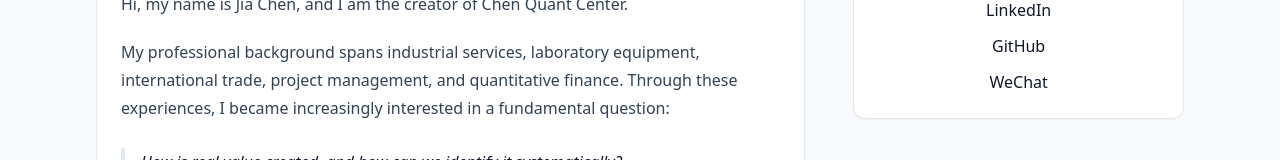
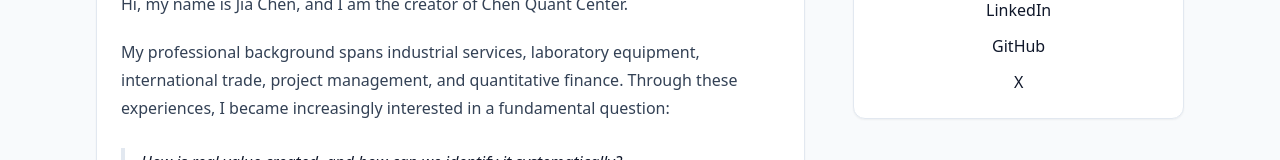
Before and after one commit to Jasper-Cyber/Chen-quant-center, a Next.js app: page /about in a window 1280 px wide. Shown: the part 252-412 px from the top of the page. Built offline with nearby package versions, Linux system fonts and the light colour scheme.

Commit message:
Social link update

```diff
--- a/src/app/about/page.tsx
+++ b/src/app/about/page.tsx
@@ -6,7 +6,7 @@ const socialLinks = [
   { name: "Substack", href: site.social.substack },
   { name: "LinkedIn", href: site.social.linkedin },
   { name: "GitHub", href: site.social.github },
-  { name: "WeChat", href: site.social.wechat },
+  { name: "X", href: site.social.X },
 ];
 
 export default function AboutPage() {
--- a/src/app/research/page.tsx
+++ b/src/app/research/page.tsx
@@ -3,11 +3,11 @@ import { site } from "@/lib/site";
 import { getSortedArticlesData } from "@/lib/articles"; // Import getSortedArticlesData
 
 export const metadata = { title: "Research and Insights" };
-
+X
 const channels = [
   { name: "Substack", href: site.social.substack, note: "Long-form notes and memos" },
   { name: "LinkedIn", href: site.social.linkedin, note: "Professional posts and commentary" },
-  { name: "WeChat Public Account", href: site.social.wechat, note: "Regional audience updates" },
+  { name: "X", href: site.social.X, note: "X updates" },
 ];
 
 export default function ResearchPage() {
--- a/src/lib/site.ts
+++ b/src/lib/site.ts
@@ -8,8 +8,8 @@ export const site = {
   email: "example@chenquant.com",
   social: {
     substack: "https://substack.com/@jasperchen666",
-    linkedin: "www.linkedin.com/in/jia-chen-7a1a6036",
-    wechat: "jiaobserver",
+    linkedin: "https://www.linkedin.com/in/jia-chen-7a1a6036",
+    X: "https://x.com/Jia56888",
     github: "https://github.com/Jasper-Cyber",
   },
 };
```
